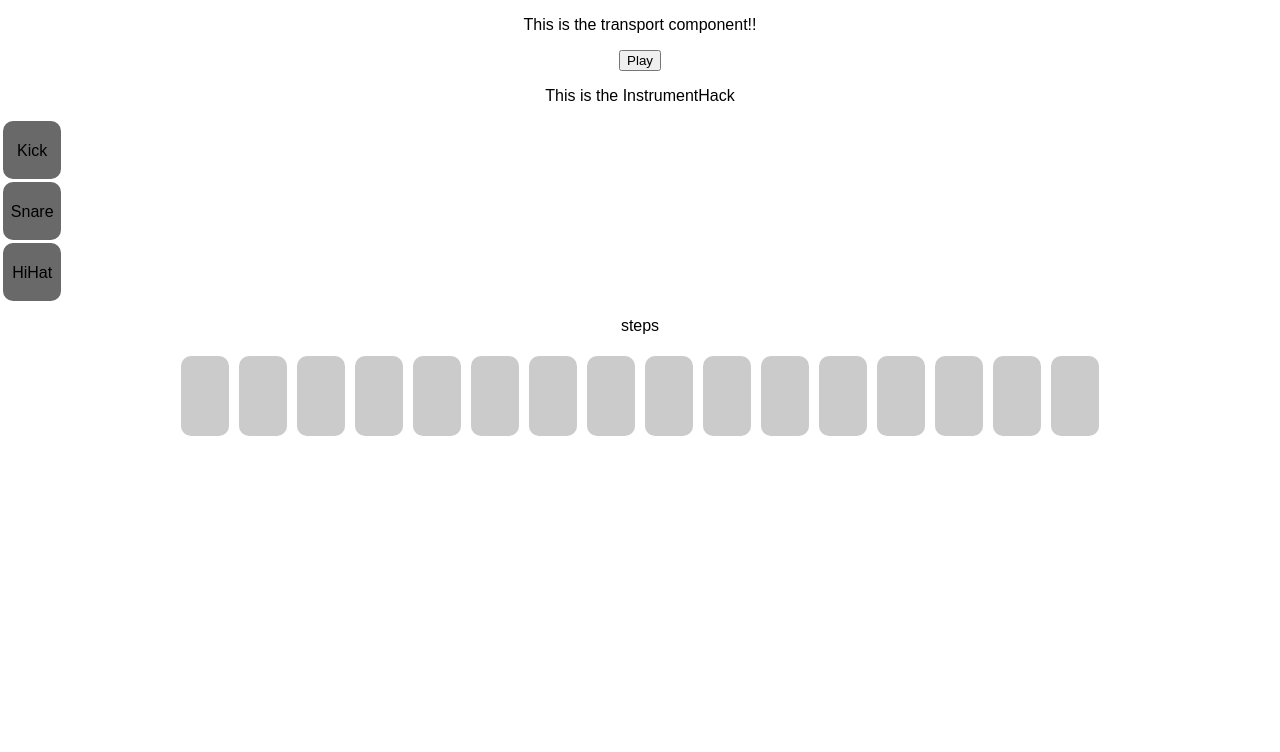
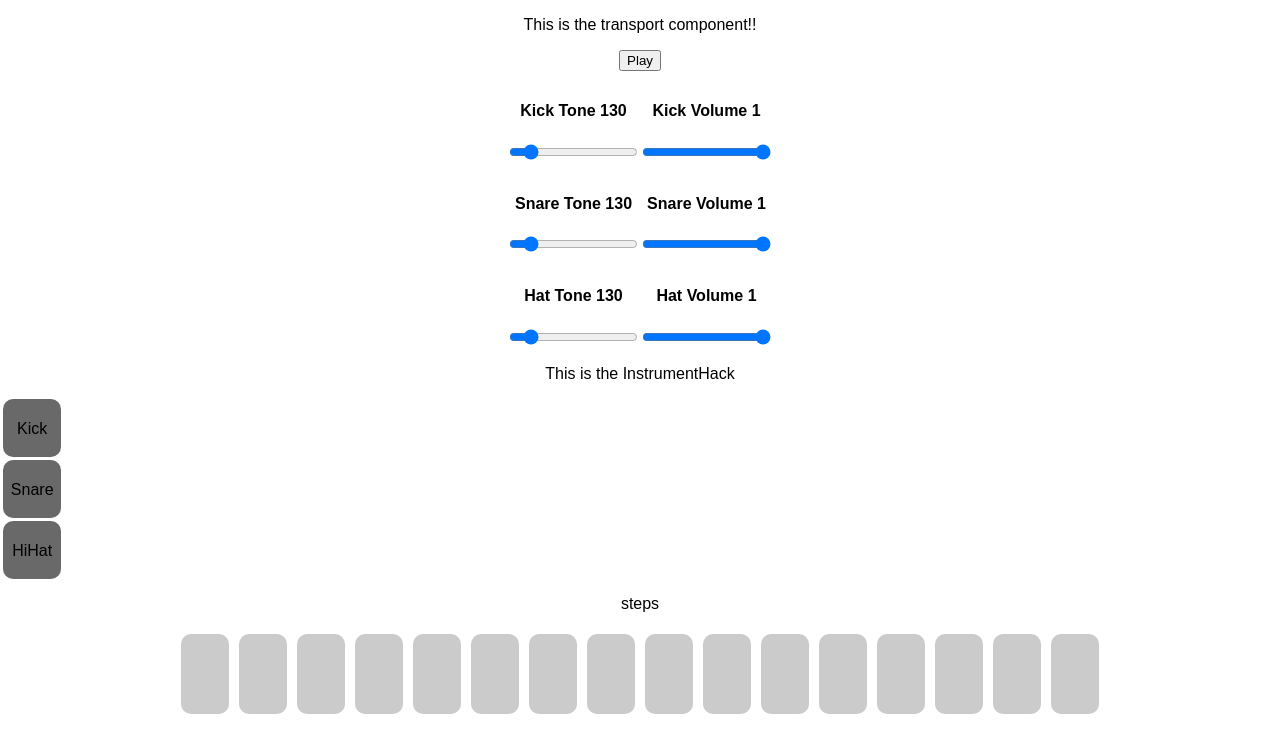
Before and after one commit to ggyshay/web-ara, a React (Create React App) app: page / in a window 1280 px wide. Shown: the top 752 px of the page. Built offline with nearby package versions, Linux system fonts and the light colour scheme; the HTML template or start-up script is replaced by a standard one.

Commit message:
add tone and volume

```diff
--- a/src/components/instrument.tsx
+++ b/src/components/instrument.tsx
@@ -9,6 +9,8 @@ export interface InstrumentProps{
     steps?: boolean[];
     selected?: boolean;
     handleClick?: (engine:string, steps: boolean[]) => void;
+    tone: number;
+    volume: number;
 }
 
 export class Instrument extends React.Component<InstrumentProps, any> {
@@ -69,6 +71,8 @@ export class Instrument extends React.Component<InstrumentProps, any> {
     }
 
     render() {
+        this.sound.setTone(this.props.tone);
+        this.sound.setVolume(this.props.volume);
         const InstrumentStyle = {
             width: '3em',
             height: '3em',
--- /dev/null
+++ b/src/components/slider.tsx
@@ -0,0 +1,31 @@
+import * as React from 'react';
+
+export interface SliderProps {
+    label: string;
+    onValueChange: (value: number) => void;
+    value: number;
+    min: number;
+    max: number;
+}
+
+export class Slider extends React.Component<SliderProps> {
+    handleInput = (e) => {
+        this.props.onValueChange(e.target.value);
+    }
+
+    render() {
+        return (
+            <div style={{display: 'inline-block'}}>
+                <h4>{this.props.label + " " + this.props.value}</h4>
+                <input
+                    type='range'
+                    onInput={this.handleInput}
+                    value={this.props.value}
+                    min={this.props.min}
+                    max={this.props.max}
+                    step={0.1}
+                />
+            </div>
+        );
+    }
+}
--- a/src/components/transport.tsx
+++ b/src/components/transport.tsx
@@ -4,6 +4,7 @@ import { InstrumentHack } from './instrument-hack';
 import { Transport } from 'tone';
 import { PlayPause } from './play-pause';
 import { Steps } from './steps';
+import { Slider } from './slider';
 
 export class TransportComponent extends React.Component<any, any> {
     constructor(props) {
@@ -12,6 +13,12 @@ export class TransportComponent extends React.Component<any, any> {
             steps: [false, false, false, false, false, false, false, false,
                 false, false, false, false, false, false, false, false],
             selected: null,
+            kickTone: 130,
+            snareTone: 130,
+            hatTone: 130,
+            kickVolume: 1,
+            snareVolume: 1,
+            hatVolume: 1,
         }
         Transport.loop = true;
         Transport.loopEnd = '1m'
@@ -31,11 +38,49 @@ export class TransportComponent extends React.Component<any, any> {
 
     private selectInstrument = (selected: string, steps: boolean[]) => {
         if (this.state.selected === selected) {
-            this.setState({ selected: null, steps: [false, false, false, false, false, false, false, false,
-                false, false, false, false, false, false, false, false] })
+            this.setState({
+                selected: null, steps: [false, false, false, false, false, false, false, false,
+                    false, false, false, false, false, false, false, false]
+            })
         } else {
-            this.setState({ selected, steps})
+            this.setState({ selected, steps })
         }
+    }
+
+    private handleKickTone = (kickTone: number) => {
+        this.setState({
+            kickTone
+        })
+    }
+
+    private handleSnareTone = (snareTone: number) => {
+        this.setState({
+            snareTone
+        })
+    }
+
+    private handleHatTone = (hatTone: number) => {
+        this.setState({
+            hatTone
+        })
+    }
+
+    private handleKickVolume = (kickVolume: number) => {
+        this.setState({
+            kickVolume
+        })
+    }
+
+    private handleSnareVolume = (snareVolume: number) => {
+        this.setState({
+            snareVolume
+        })
+    }
+
+    private handleHatVolume = (hatVolume: number) => {
+        this.setState({
+            hatVolume
+        })
     }
 
     render() {
@@ -43,10 +88,27 @@ export class TransportComponent extends React.Component<any, any> {
             <div>
                 <p> This is the transport component!! </p>
                 <PlayPause onClick={this.playpause} />
+                <div style={{ margin: 10 }}>
+                    <Slider label="Kick Tone" onValueChange={this.handleKickTone}
+                    value={this.state.kickTone} min={10} max={1000} />
+                    <Slider label="Kick Volume" onValueChange={this.handleKickVolume}
+                    value={this.state.kickVolume} min={0} max={1} />
+                </div>
+                <div style={{ margin: 10 }}>
+                    <Slider label="Snare Tone" onValueChange={this.handleSnareTone}
+                    value={this.state.snareTone} min={10} max={1000} />
+                    <Slider label="Snare Volume" onValueChange={this.handleSnareVolume}
+                    value={this.state.snareVolume} min={0} max={1} />
+                </div>
+                <div style={{ margin: 10 }}>
+                    <Slider label="Hat Tone" onValueChange={this.handleHatTone} value={this.state.hatTone} min={10} max={1000} />
+                    <Slider label="Hat Volume" onValueChange={this.handleHatVolume} value={this.state.hatVolume} min={0} max={1} />
+
+                </div>
                 <InstrumentHack steps={this.state.steps} selectedInstrument={this.state.selected}>
-                    <Instrument engine='Kick' key='Kick' handleClick={this.selectInstrument} />
-                    <Instrument engine='Snare' key='Snare' handleClick={this.selectInstrument} />
-                    <Instrument engine='HiHat' key='HiHat' handleClick={this.selectInstrument} />
+                    <Instrument engine='Kick' key='Kick' handleClick={this.selectInstrument} tone={this.state.kickTone} volume={this.state.kickVolume} />
+                    <Instrument engine='Snare' key='Snare' handleClick={this.selectInstrument} tone={this.state.snareTone} volume={this.state.snareVolume} />
+                    <Instrument engine='HiHat' key='HiHat' handleClick={this.selectInstrument} tone={this.state.hatTone} volume={this.state.hatVolume} />
                 </InstrumentHack>
                 <Steps handleStepChange={this.handleStepChange} steps={this.state.steps} />
             </div>
--- a/src/engines/engines.d.ts
+++ b/src/engines/engines.d.ts
@@ -3,4 +3,6 @@ export interface InstrumentEngine {
     decay: number;
     setup: () => void;
     trigger: (time: number) => void;
+    setTone: (tone: number) => void;
+    setVolume: (vol: number) => void;
 }
--- a/src/engines/hat.ts
+++ b/src/engines/hat.ts
@@ -1,6 +1,6 @@
 import { InstrumentEngine } from "./engines";
 
-export class HiHat implements InstrumentEngine{
+export class HiHat implements InstrumentEngine {
     private ctx: AudioContext;
     private ratios: number[];
     public tone: number;
@@ -11,12 +11,13 @@ export class HiHat implements InstrumentEngine{
     private oscEnvelope: GainNode;
     private bndPass: BiquadFilterNode;
     private hipass: BiquadFilterNode;
+    private volume: number;
 
     constructor(ctx) {
         this.ctx = ctx;
-        this.ratios = [2, 3, 4.16, 5.43, 6.79, 8.21];
-        this.tone = 40;
-        this.decay = 0.3;
+        this.ratios = [1, 1.3420, 1.2312, 1.6532, 1.9523, 2.1523];//1, 1.3420, 1.2312, 1.6532, 1.9523, 2.1523
+        this.tone = 130.81;
+        this.decay = 0.45;
     }
 
     setup() {
@@ -29,10 +30,11 @@ export class HiHat implements InstrumentEngine{
         this.oscEnvelope = this.ctx.createGain();
         this.bndPass = this.ctx.createBiquadFilter();
         this.bndPass.type = 'bandpass';
-        this.bndPass.frequency.value = 10000;
+        this.bndPass.frequency.value = 20000;
+        this.bndPass.Q.value = 0.2;
         this.hipass = this.ctx.createBiquadFilter();
         this.hipass.type = "highpass";
-        this.hipass.frequency.value = 7000;
+        this.hipass.frequency.value = 5000;
 
         this.noise.connect(this.noiseFilter);
         this.noiseFilter.connect(this.noiseEnvelope);
@@ -56,6 +58,7 @@ export class HiHat implements InstrumentEngine{
     }
 
     trigger(time) {
+        console.log('trigger hat ', time);
         this.setup();
         this.ratios.forEach((ratio) => {
             var osc = this.ctx.createOscillator();
@@ -66,16 +69,23 @@ export class HiHat implements InstrumentEngine{
             osc.start(time);
             osc.stop(time + this.decay);
         });
-        this.noise.start(time);
-        this.noise.stop(time + this.decay)
+        // this.noise.start(time);
+        // this.noise.stop(time + this.decay)
 
-        this.noiseEnvelope.gain.setValueAtTime(0, time);
-        this.noiseEnvelope.gain.exponentialRampToValueAtTime(0.1, time +0.33 * this.decay);
-        this.noiseEnvelope.gain.exponentialRampToValueAtTime(0.00001, time + this.decay);
+        // this.noiseEnvelope.gain.setValueAtTime(0.1, time);
+        // // this.noiseEnvelope.gain.exponentialRampToValueAtTime(0.1, time +0.33 * this.decay);
+        // this.noiseEnvelope.gain.exponentialRampToValueAtTime(0.00001, time + this.decay);
 
-        this.oscEnvelope.gain.setValueAtTime(0.00001, time);
-        this.oscEnvelope.gain.exponentialRampToValueAtTime(1, time + 0.067 * this.decay);
-        this.oscEnvelope.gain.exponentialRampToValueAtTime(0.3, time + 0.1 * this.decay);
-        this.oscEnvelope.gain.exponentialRampToValueAtTime(0.00001, time + this.decay);
+        this.oscEnvelope.gain.setValueAtTime(0.00001 * this.volume, time);
+        this.oscEnvelope.gain.exponentialRampToValueAtTime(1 * this.volume, time + 0.067 * this.decay);
+        this.oscEnvelope.gain.exponentialRampToValueAtTime(0.3 * this.volume, time + 0.1 * this.decay);
+        this.oscEnvelope.gain.exponentialRampToValueAtTime(0.00001 * this.volume, time + this.decay);
+    }
+
+    setTone = (tone: number) => {
+        this.tone = tone;
+    }
+    setVolume = (vol: number) => {
+        this.volume = vol;
     }
 }
--- a/src/engines/kick.ts
+++ b/src/engines/kick.ts
@@ -6,6 +6,7 @@ export class Kick implements InstrumentEngine{
     public decay: number;
     private osc: OscillatorNode;
     private gain: GainNode;
+    private volume: number;
 
     constructor(ctx: AudioContext) {
         this.ctx = ctx;
@@ -26,14 +27,22 @@ export class Kick implements InstrumentEngine{
         this.setup();
 
         this.osc.frequency.setValueAtTime(this.tone, time + 0.001);
-        this.gain.gain.linearRampToValueAtTime(1, time + 0.1)
+        this.gain.gain.linearRampToValueAtTime(this.volume, time + 0.1)
 
         this.osc.frequency.exponentialRampToValueAtTime(1, time + this.decay);
-        this.gain.gain.exponentialRampToValueAtTime(0.01, time + this.decay);
+        this.gain.gain.exponentialRampToValueAtTime(0.01 * this.volume, time + this.decay);
         this.gain.gain.linearRampToValueAtTime(0, time + this.decay + 0.1)
 
         this.osc.start(time);
 
         this.osc.stop(time + this.decay + 0.1);
     }
+
+    setTone = (tone: number) => {
+        this.tone = tone;
+    }
+
+    setVolume = (vol: number)=> {
+        this.volume = vol;
+    }
 }
--- a/src/engines/snare.ts
+++ b/src/engines/snare.ts
@@ -8,6 +8,7 @@ export class Snare implements InstrumentEngine{
     private noiseEnvelope: GainNode;
     private osc: OscillatorNode;
     private oscEnvelope: GainNode;
+    private volume: number;
     constructor(ctx) {
         this.ctx = ctx;
         this.tone = 100;
@@ -51,17 +52,23 @@ export class Snare implements InstrumentEngine{
     trigger(time: number) {
         this.setup();
         console.log('trigger snare ', time);
-        this.noiseEnvelope.gain.setValueAtTime(1, time);
+        this.noiseEnvelope.gain.setValueAtTime(this.volume, time);
         this.noiseEnvelope.gain.exponentialRampToValueAtTime(0.01, time + this.decay);
         this.noise.start(time)
 
         this.osc.frequency.setValueAtTime(this.tone, time);
-        this.oscEnvelope.gain.setValueAtTime(0.7, time);
-        this.oscEnvelope.gain.exponentialRampToValueAtTime(0.01, time + this.decay/2);
+        this.oscEnvelope.gain.setValueAtTime(0.7 * this.volume, time);
+        this.oscEnvelope.gain.exponentialRampToValueAtTime(0.01 * this.volume, time + this.decay/2);
         this.osc.start(time)
 
         this.osc.stop(time + this.decay);
         this.noise.stop(time + this.decay);
     }
 
+    setTone = (tone: number) => {
+        this.tone = tone;
+    }
+    setVolume = (vol: number)=> {
+        this.volume = vol;
+    }
 }
```
